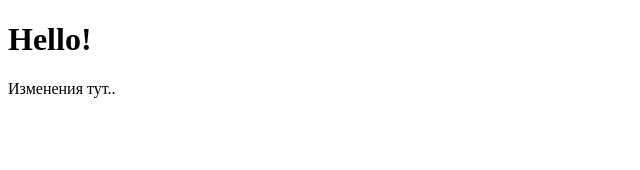
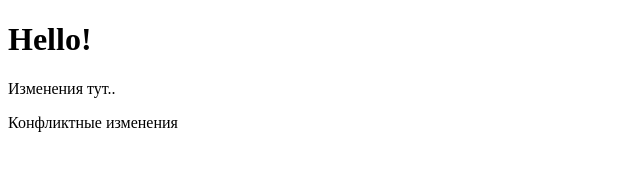
Before and after one commit to maksimjoyharper/Task-38, a plain HTML site: page index.html in a window 1280 px wide. Shown: the whole page, without its empty margins (0-640 px from the left). Drawn offline with Linux system fonts and the light colour scheme.

Commit message:
conflict

```diff
--- a/index.html
+++ b/index.html
@@ -10,6 +10,7 @@
 <body>
     <h1>Hello!</h1>
     <p>Изменения тут..</p>
+    <p>Конфликтные изменения</p>
 </body>
 
 </html>
```
